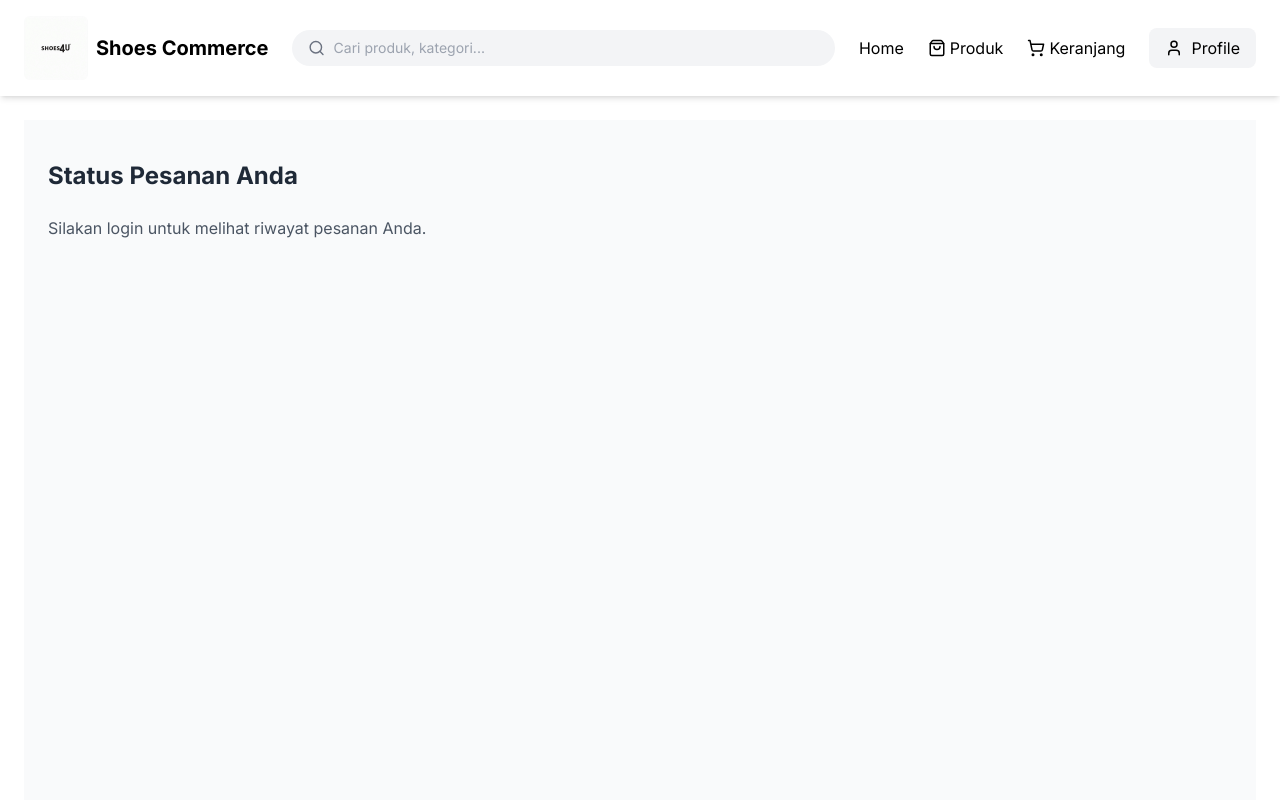
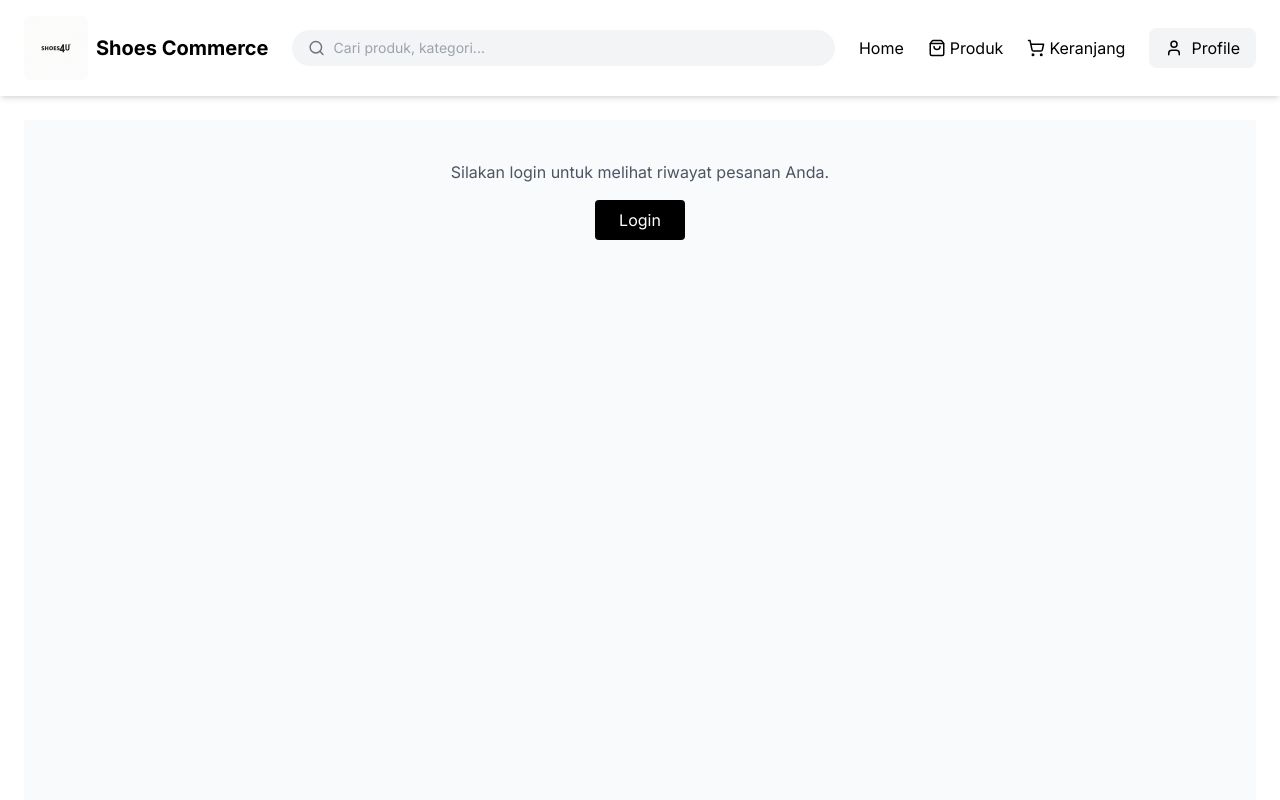
Before and after one commit to Ranggadya/Shoes4Us, a Next.js app: page /status-pesanan in a window 1280 px wide. Shown: the top 800 px of the page. Built offline with nearby package versions, Linux system fonts and the light colour scheme.

Commit message:
Add files via upload

```diff
--- a/src/app/status-pesanan/page.tsx
+++ b/src/app/status-pesanan/page.tsx
@@ -1,43 +1,60 @@
 "use client";
 
 import { useEffect, useState } from "react";
+import { useRouter } from "next/navigation";
+import { OrderStatus } from "@prisma/client"; // ✅ Import dari Prisma
 import OrderTracking from "@/components/OrderTracking";
 import { useAuth } from "@/components/AuthProvider";
 import EmptyOrders from "@/components/empty-states/EmptyOrders";
 
-type OrderStatus = "PENDING" | "PROCESSING" | "SHIPPED" | "COMPLETED" | "CANCELLED";
-
 type OrderItem = {
-  id: number;
+  id: string;
   product: {
-    id: number;
+    id: string;
     name: string;
   };
+  quantity: number;
+  price: number;
 };
 
 type Order = {
-  id: number;
+  id: string;
+  orderNumber: string;
   status: OrderStatus;
-  statusLabel: string;
+  totalAmount: number;
   items: OrderItem[];
   createdAt: string;
   updatedAt: string;
+  shippingAddress?: string;
+  shippingCity?: string;
+  paymentMethod?: string;
 };
 
 type OrdersResponse = {
   success: boolean;
-  data: { orders: Order[] };
+  data: {
+    orders: Order[];
+    total: number;
+    page: number;
+    totalPages: number;
+  };
 };
 
 export default function StatusPesananPage() {
-  const { user, isLoading: authLoading } = useAuth();
+  const router = useRouter();
+  const { user, token, isLoading: authLoading } = useAuth();
   const [orders, setOrders] = useState<Order[]>([]);
   const [loading, setLoading] = useState(false);
   const [error, setError] = useState<string | null>(null);
 
   useEffect(() => {
     const fetchOrders = async () => {
-      if (!user) {
+      console.log("🔍 [StatusPesanan] Fetching orders...");
+      console.log("🔑 [StatusPesanan] User:", user ? "Ada" : "Tidak ada");
+      console.log("🔑 [StatusPesanan] Token:", token ? "Ada" : "Tidak ada");
+
+      if (!user || !token) {
+        console.log("⚠️ [StatusPesanan] User/token tidak ada, skip fetch");
         setOrders([]);
         setError(null);
         return;
@@ -45,18 +62,38 @@ export default function StatusPesananPage() {
 
       setLoading(true);
       setError(null);
+
       try {
+        console.log("📤 [StatusPesanan] Mengirim request ke /api/orders");
+
         const response = await fetch("/api/orders", {
-          credentials: "include",
+          method: "GET",
+          headers: {
+            "Content-Type": "application/json",
+            Authorization: `Bearer ${token}`, // ✅ Kirim token!
+          },
+          cache: "no-store",
         });
+
+        console.log("📥 [StatusPesanan] Response status:", response.status);
+
         if (!response.ok) {
           const body = await response.json().catch(() => ({}));
-          throw new Error(body?.error?.message ?? "Gagal memuat pesanan.");
+          console.error("❌ [StatusPesanan] Response error:", body);
+          throw new Error(body?.message ?? "Gagal memuat pesanan.");
         }
 
         const data = (await response.json()) as OrdersResponse;
-        setOrders(data.data.orders);
+        console.log("📦 [StatusPesanan] Response data:", data);
+        console.log("📦 [StatusPesanan] Data.data:", data.data);
+
+        // ✅ Handle jika struktur berbeda
+        const ordersList = data.data?.orders || [];
+        console.log("📦 [StatusPesanan] Jumlah orders:", ordersList.length);
+
+        setOrders(ordersList);
       } catch (err) {
+        console.error("❌ [StatusPesanan] Error:", err);
         setError(err instanceof Error ? err.message : "Gagal memuat pesanan.");
       } finally {
         setLoading(false);
@@ -66,7 +103,45 @@ export default function StatusPesananPage() {
     if (!authLoading) {
       fetchOrders();
     }
-  }, [authLoading, user]);
+  }, [authLoading, user, token]);
+
+  const getStatusLabel = (status: OrderStatus): string => {
+    const labels: Record<OrderStatus, string> = {
+      PENDING: "Menunggu Pembayaran",
+      PROCESSING: "Sedang Diproses",
+      PAID: "Sudah Dibayar",
+      SHIPPED: "Dalam Pengiriman",
+      DELIVERED: "Terkirim",
+      CANCELLED: "Dibatalkan",
+    };
+    return labels[status] || status;
+  };
+
+  if (authLoading) {
+    return (
+      <main className="min-h-screen bg-gray-50 py-10 px-6">
+        <p className="text-gray-600">Memuat data...</p>
+      </main>
+    );
+  }
+
+  if (!user) {
+    return (
+      <main className="min-h-screen bg-gray-50 py-10 px-6">
+        <div className="text-center">
+          <p className="text-gray-600 mb-4">
+            Silakan login untuk melihat riwayat pesanan Anda.
+          </p>
+          <button
+            onClick={() => router.push("/login")}
+            className="px-6 py-2 bg-black text-white rounded hover:bg-gray-800"
+          >
+            Login
+          </button>
+        </div>
+      </main>
+    );
+  }
 
   return (
     <main className="min-h-screen bg-gray-50 py-10 px-6">
@@ -74,16 +149,18 @@ export default function StatusPesananPage() {
         Status Pesanan Anda
       </h1>
 
-      {authLoading ? (
-        <p className="text-gray-600">Memuat data...</p>
-      ) : !user ? (
-        <p className="text-gray-600">
-          Silakan login untuk melihat riwayat pesanan Anda.
-        </p>
-      ) : loading ? (
+      {loading ? (
         <p className="text-gray-600">Memuat status pesanan...</p>
       ) : error ? (
-        <p className="text-red-600">{error}</p>
+        <div className="text-center">
+          <p className="text-red-600 mb-4">{error}</p>
+          <button
+            onClick={() => window.location.reload()}
+            className="px-4 py-2 bg-black text-white rounded hover:bg-gray-800"
+          >
+            Coba Lagi
+          </button>
+        </div>
       ) : orders.length === 0 ? (
         <EmptyOrders />
       ) : (
@@ -98,7 +175,7 @@ export default function StatusPesananPage() {
                 orderId={order.id}
                 productName={productName}
                 currentStatus={order.status}
-                statusLabel={order.statusLabel}
+                statusLabel={getStatusLabel(order.status)}
                 estimatedArrival={null}
               />
             );
```
